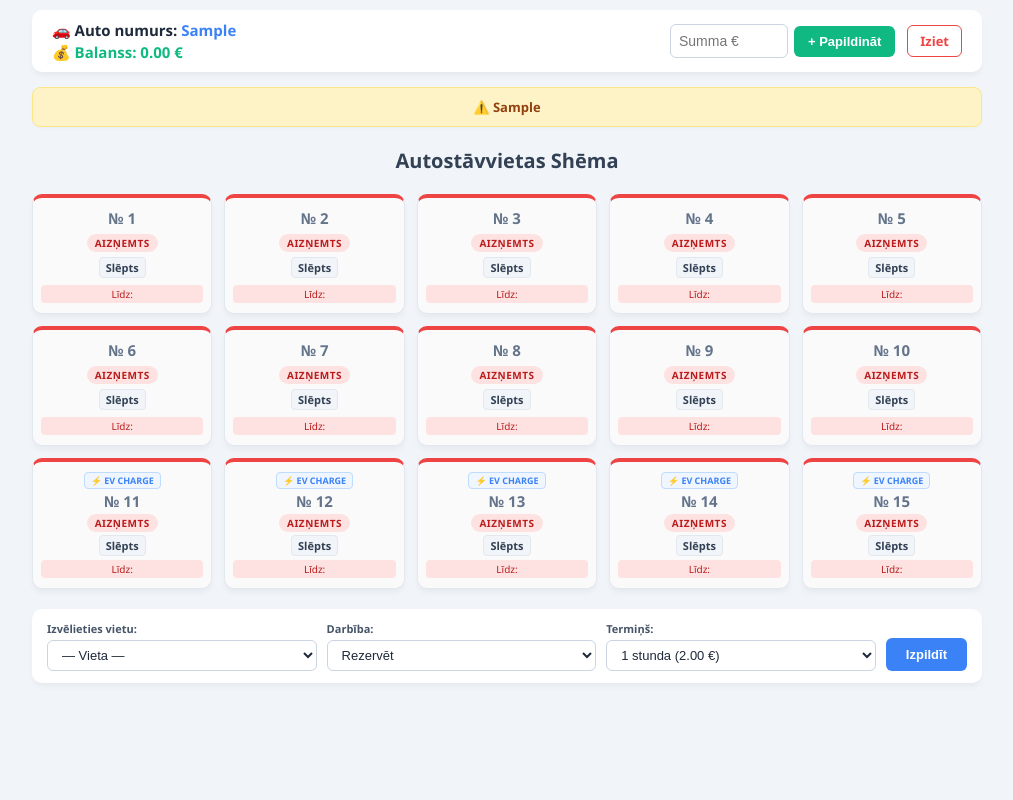
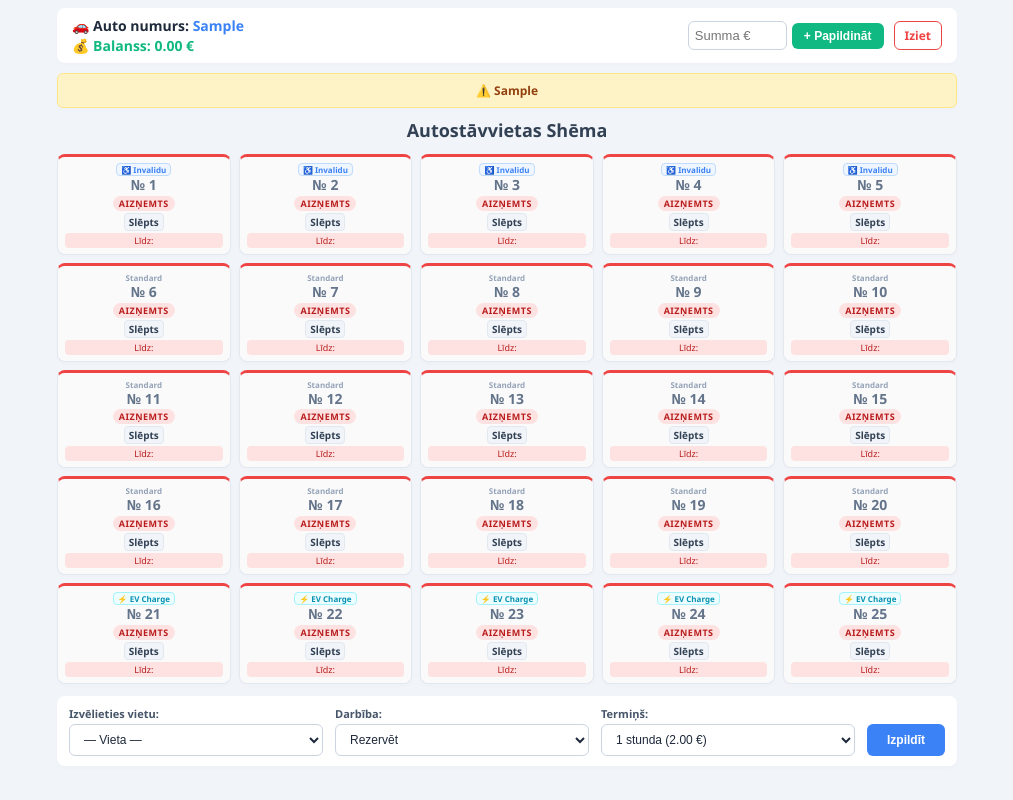
Before and after one commit to serz180385-dev/Mans-proekts, a Flask app: template templates/index.html in a window 1280 px wide. Shown: the whole page, without its empty margins (133-1146 px from the left). Run offline with Flask 3, Linux system fonts and the light colour scheme; the template is opened without the code that fills it: most values are stand-ins (such as "Sample title", 1, 10 or a date in 2020).

Commit message:
feat: expand parking to 25 spots with disabled zone, compact web UI and session bugfix

```diff
--- a/app.py
+++ b/app.py
@@ -141,7 +141,12 @@ def handle_parking():
 
         # Блокировка ДВС-автомобилей на зарядках EV
         if isinstance(target_spot, dict) and target_spot.get("type") == "ev" and not is_user_ev:
-            return redirect('/?msg=Kluda: Vietas no 11 lidz 15 paredzetas tikai Elektroauto!')
+            return redirect('/?msg=Kluda: Vietas no 21 lidz 25 paredzetas tikai Elektroauto!')
+
+        # НОВАЯ БЛОКИРОВКА: Защита мест для инвалидов (1-5 места)
+        is_user_disabled = users[username].get("is_disabled", False)
+        if isinstance(target_spot, dict) and target_spot.get("type") == "disabled" and not is_user_disabled:
+            return redirect('/?msg=Kluda: Vietas no 1 lidz 5 paredzetas tikai cilvekiem ar ipasam vajadzibam!')
 
         current_status = target_spot.get("status", True) if isinstance(target_spot, dict) else target_spot
 
--- a/templates/index.html
+++ b/templates/index.html
@@ -4,82 +4,78 @@
     <meta charset="UTF-8">
     <title>Autostāvvietas Karte</title>
     <style>
-        body { font-family: 'Segoe UI', sans-serif; background: #f1f5f9; margin: 0; padding: 10px 20px; color: #1e293b; font-size: 14px; }
-        .header { display: flex; justify-content: space-between; align-items: center; background: white; padding: 10px 20px; border-radius: 10px; box-shadow: 0 4px 6px -1px rgba(0,0,0,0.05); margin-bottom: 15px; gap: 15px; }
-        .user-info-block { display: flex; flex-direction: column; gap: 2px; }
-        .user-info { font-size: 15px; font-weight: bold; }
-        .balance-info { font-size: 15px; color: #10b981; font-weight: bold; }
+        body { font-family: 'Segoe UI', sans-serif; background: #f1f5f9; margin: 0; padding: 8px 15px; color: #1e293b; font-size: 13px; }
+        .header { display: flex; justify-content: space-between; align-items: center; background: white; padding: 8px 15px; border-radius: 8px; box-shadow: 0 2px 4px rgba(0,0,0,0.02); margin-bottom: 10px; gap: 15px; }
+        .user-info-block { display: flex; flex-direction: column; gap: 1px; }
+        .user-info { font-size: 14px; font-weight: bold; }
+        .balance-info { font-size: 14px; color: #10b981; font-weight: bold; }
 
-        .topup-form { margin: 0; display: flex; gap: 6px; align-items: center; }
-        .btn-topup { background: #10b981; color: white; border: none; padding: 8px 14px; font-size: 13px; font-weight: bold; border-radius: 6px; cursor: pointer; transition: 0.2s; }
+        .topup-form { margin: 0; display: flex; gap: 5px; align-items: center; }
+        .amount-input { width: 85px; padding: 6px; font-size: 13px; border: 1px solid #cbd5e1; border-radius: 6px; outline: none; }
+        .btn-topup { background: #10b981; color: white; border: none; padding: 6px 12px; font-size: 12px; font-weight: bold; border-radius: 6px; cursor: pointer; transition: 0.2s; }
         .btn-topup:hover { background: #059669; }
 
-        .right-controls { display: flex; align-items: center; gap: 12px; }
-        .btn-logout { color: #ef4444; text-decoration: none; border: 1px solid #ef4444; padding: 6px 12px; border-radius: 6px; transition: 0.2s; font-weight: bold; font-size: 13px; }
+        .right-controls { display: flex; align-items: center; gap: 10px; }
+        .btn-logout { color: #ef4444; text-decoration: none; border: 1px solid #ef4444; padding: 5px 10px; border-radius: 6px; transition: 0.2s; font-weight: bold; font-size: 12px; }
         .btn-logout:hover { background: #ef4444; color: white; }
 
-        .main-container { max-width: 950px; margin: 0 auto; }
-        .alert { padding: 10px; border-radius: 8px; text-align: center; margin-bottom: 15px; font-weight: bold; font-size: 13px; box-shadow: 0 2px 4px rgba(0,0,0,0.02); }
+        .main-container { max-width: 900px; margin: 0 auto; }
+        .alert { padding: 8px; border-radius: 6px; text-align: center; margin-bottom: 10px; font-weight: bold; font-size: 12px; box-shadow: 0 2px 4px rgba(0,0,0,0.02); }
         .alert-info { background: #e2e8f0; color: #334155; }
 
-        /* Единая сетка мест */
-        .parking-grid { display: grid; grid-template-columns: repeat(5, 1fr); gap: 12px; margin: 15px 0; }
+        /* Компактная сетка мест (5 в ряд) */
+        .parking-grid { display: grid; grid-template-columns: repeat(5, 1fr); gap: 8px; margin: 10px 0; }
 
-        .spot { background: white; border: 1px solid #e2e8f0; border-radius: 10px; padding: 10px 8px; text-align: center; position: relative; transition: all 0.3s ease; box-shadow: 0 4px 6px -1px rgba(0,0,0,0.05); min-height: 95px; display: flex; flex-direction: column; justify-content: space-between; align-items: center; }
-        .spot:hover { transform: translateY(-2px); box-shadow: 0 6px 10px -3px rgba(0,0,0,0.08); }
+        /* Уменьшили min-height с 105px до 80px и padding с 10px до 6px */
+        .spot { background: white; border: 1px solid #e2e8f0; border-radius: 8px; padding: 6px 5px; text-align: center; position: relative; transition: all 0.2s ease; box-shadow: 0 2px 4px rgba(0,0,0,0.02); min-height: 80px; display: flex; flex-direction: column; justify-content: space-between; align-items: center; box-sizing: border-box; }
+        .spot:hover { transform: translateY(-1px); box-shadow: 0 4px 6px rgba(0,0,0,0.05); }
 
-        .spot.free-spot { border-top: 4px solid #10b981; }
-        .spot.occupied { border-top: 4px solid #ef4444; background: #fafafa; }
+        .spot-num { font-size: 14px; font-weight: bold; color: #64748b; line-height: 1.2; }
 
-        .spot.ev-spot.free-spot { border-top: 4px solid #3b82f6; }
-        .ev-badge { font-size: 9px; font-weight: bold; color: #3b82f6; background: #eff6ff; padding: 1px 6px; border-radius: 4px; border: 1px solid #bfdbfe; margin-bottom: 2px; }
-
-        .spot-num { font-size: 15px; font-weight: bold; color: #64748b; }
-
-        .status-badge { font-size: 10px; font-weight: bold; padding: 2px 8px; border-radius: 20px; text-transform: uppercase; letter-spacing: 0.5px; margin: 3px 0; }
+        .status-badge { font-size: 9px; font-weight: bold; padding: 1px 6px; border-radius: 20px; text-transform: uppercase; letter-spacing: 0.5px; margin: 2px 0; }
         .status-badge.free { background: #dcfce7; color: #15803d; }
         .status-badge.occupied { background: #fee2e2; color: #b91c1c; }
-        .status-badge.ev-free { background: #dbeafe; color: #1d4ed8; }
+        .status-badge.disabled-free { background: #dbeafe; color: #1d4ed8; }
+        .status-badge.ev-free { background: #cffafe; color: #0e7490; }
 
-        .plate-number { font-weight: bold; color: #334155; background: #f1f5f9; padding: 2px 6px; border-radius: 4px; display: inline-block; font-size: 11px; border: 1px solid #e2e8f0; }
-        .time-info { font-size: 10px; color: #b91c1c; background: #fee2e2; border-radius: 4px; padding: 2px 4px; margin-top: 4px; display: block; width: 95%; text-align: center; font-weight: 500; }
+        .plate-number { font-weight: bold; color: #334155; background: #f1f5f9; padding: 1px 4px; border-radius: 4px; display: inline-block; font-size: 10px; border: 1px solid #e2e8f0; }
+        .time-info { font-size: 9px; color: #b91c1c; background: #fee2e2; border-radius: 4px; padding: 1px 2px; margin-top: 2px; display: block; width: 95%; text-align: center; font-weight: 500; }
 
-        /* Компактная резиновая сетка для нижней панели */
+        /* Нижняя панель действий */
         .controls {
             background: white;
-            padding: 12px 15px;
-            border-radius: 10px;
-            box-shadow: 0 4px 6px -1px rgba(0,0,0,0.05);
-            margin-top: 20px;
+            padding: 10px 12px;
+            border-radius: 8px;
+            box-shadow: 0 2px 4px rgba(0,0,0,0.02);
+            margin-top: 12px;
             display: grid;
             grid-template-columns: repeat(3, 1fr) auto;
             align-items: flex-end;
-            gap: 10px;
+            gap: 12px;
             box-sizing: border-box;
             width: 100%;
         }
-        .control-group { display: flex; flex-direction: column; gap: 4px; width: 100%; }
+        .control-group { display: flex; flex-direction: column; gap: 3px; width: 100%; }
         .control-group label { font-size: 11px; font-weight: bold; color: #475569; }
 
-        select, button { padding: 6px 10px; font-size: 13px; border-radius: 6px; border: 1px solid #cbd5e1; background: white; color: #1e293b; outline: none; }
+        select, button { padding: 6px 10px; font-size: 12px; border-radius: 6px; border: 1px solid #cbd5e1; background: white; color: #1e293b; outline: none; box-sizing: border-box; }
         select:focus { border-color: #3b82f6; }
-        select { width: 100%; cursor: pointer; }
+        select { width: 100%; cursor: pointer; height: 32px; }
 
-        /* Кнопка защищена от сжатия и всегда влезет в строку */
         .btn-action {
             background: #3b82f6;
             color: white;
             border: none;
             font-weight: bold;
             cursor: pointer;
-            height: 33px;
+            height: 32px;
             transition: 0.2s;
             padding: 0 20px;
-            margin-top: 0;
             flex-shrink: 0;
             white-space: nowrap;
             display: inline-block;
-            font-size: 13px;
+            font-size: 12px;
+            border-radius: 6px;
         }
         .btn-action:hover { background: #2563eb; }
     </style>
@@ -95,12 +91,11 @@
 
             <div class="right-controls">
                 <form action="/topup" method="POST" class="topup-form">
-                    <input type="number" name="amount" min="1" step="0.5" placeholder="Summa €" required
-                           style="width: 100px; padding: 8px; font-size: 14px; border: 1px solid #cbd5e1; border-radius: 6px; outline: none;">
+                    <input type="number" name="amount" min="1" step="0.5" placeholder="Summa €" required class="amount-input">
                     <button type="submit" class="btn-topup">+ Papildināt</button>
                 </form>
                 {% if is_admin %}
-                    <a href="/admin" style="background: #64748b; color: white; text-decoration: none; padding: 8px 14px; border-radius: 6px; font-weight: bold; font-size: 13px;">⚙️ Admin panelis</a>
+                    <a href="/admin" style="background: #64748b; color: white; text-decoration: none; padding: 6px 12px; border-radius: 6px; font-weight: bold; font-size: 12px;">⚙️ Admin</a>
                 {% endif %}
                 <a href="/logout" class="btn-logout">Iziet</a>
             </div>
@@ -116,45 +111,69 @@
             </div>
         {% endif %}
 
-        <h3 style="text-align: center; color: #334155; margin-bottom: 20px; font-size: 20px;">Autostāvvietas Shēma</h3>
+        <h3 style="text-align: center; color: #334155; margin-bottom: 12px; font-size: 18px; margin-top: 5px;">Autostāvvietas Shēma</h3>
 
-        <!-- Единая сетка мест -->
+        <!-- Единая сетка мест (25 мест) -->
         <div class="parking-grid">
-            {% for i in range(1, 11) %}
+            {% for i in range(1, 26) %}
                 {% set i_str = i|string %}
                 {% set spot_data = spots[i_str] %}
-                {% set status = spot_data.status if spot_data is mapping else spot_data %}
+
+                {% if spot_data is mapping %}
+                    {% set status = spot_data.get('status', true) %}
+                {% else %}
+                    {% set status = spot_data %}
+                {% endif %}
+
+                {# Жесткое разделение зон #}
+                {% if i <= 5 %}
+                    {% set spot_type = 'disabled' %}
+                {% elif i >= 21 %}
+                    {% set spot_type = 'ev' %}
+                {% else %}
+                    {% set spot_type = 'regular' %}
+                {% endif %}
+
                 {% set is_free = status == true or status is sameas true %}
-                <div class="spot {% if is_free %}free-spot{% else %}occupied{% endif %}">
+
+                {# Определение инлайн-стилей для рамок и фона карточек #}
+                {% if not is_free %}
+                    {% set inline_style = "border-top: 3px solid #ef4444; background: #fafafa;" %}
+                {% else %}
+                    {% if spot_type == 'disabled' %}
+                        {% set inline_style = "border-top: 3px solid #3b82f6; background: #f0f6ff;" %}
+                    {% elif spot_type == 'ev' %}
+                        {% set inline_style = "border-top: 3px solid #06b6d4; background: #f0fdfa;" %}
+                    {% else %}
+                        {% set inline_style = "border-top: 3px solid #10b981; background: white;" %}
+                    {% endif %}
+                {% endif %}
+
+                <div class="spot" style="{{ inline_style }}">
+                    <!-- Индикатор типа зоны -->
+                    {% if spot_type == 'disabled' %}
+                        <div style="font-size: 8px; font-weight: bold; color: #3b82f6; background: #eff6ff; padding: 0px 4px; border-radius: 4px; border: 1px solid #bfdbfe; margin-bottom: 1px;">♿ Invalidu</div>
+                    {% elif spot_type == 'ev' %}
+                        <div style="font-size: 8px; font-weight: bold; color: #0891b2; background: #ecfeff; padding: 0px 4px; border-radius: 4px; border: 1px solid #a5f3fc; margin-bottom: 1px;">⚡ EV Charge</div>
+                    {% else %}
+                        <div style="font-size: 8px; color: #94a3b8; margin-bottom: 1px; font-weight: bold;">Standard</div>
+                    {% endif %}
+
                     <div class="spot-num">№ {{ i }}</div>
-                    <div class="status-badge {% if is_free %}free{% else %}occupied{% endif %}">
+
+                    <div class="status-badge
+                        {% if is_free %}
+                            {% if spot_type == 'disabled' %}disabled-free
+                            {% elif spot_type == 'ev' %}ev-free
+                            {% else %}free{% endif %}
+                        {% else %}occupied{% endif %}">
                         {% if is_free %}Brīvs{% else %}Aizņemts{% endif %}
                     </div>
+
                     <div class="plate-number">
                         {% if is_free %}—{% else %}{% if status.plate == current_plate %}{{ status.plate }}{% else %}Slēpts{% endif %}{% endif %}
                     </div>
-                    {% if not is_free %}
-                        <div class="time-info">
-                            Līdz: {% if ' ' in status.ends_at %}{{ status.ends_at.split(' ')[1] }}{% else %}{{ status.ends_at }}{% endif %}
-                        </div>
-                    {% endif %}
-                </div>
-            {% endfor %}
 
-            {% for i in range(11, 16) %}
-                {% set i_str = i|string %}
-                {% set spot_data = spots[i_str] %}
-                {% set status = spot_data.status if spot_data is mapping else spot_data %}
-                {% set is_free = status == true or status is sameas true %}
-                <div class="spot ev-spot {% if is_free %}free-spot{% else %}occupied{% endif %}">
-                    <div class="ev-badge">⚡ EV CHARGE</div>
-                    <div class="spot-num">№ {{ i }}</div>
-                    <div class="status-badge {% if is_free %}ev-free{% else %}occupied{% endif %}">
-                        {% if is_free %}Brīvs{% else %}Aizņemts{% endif %}
-                    </div>
-                    <div class="plate-number">
-                        {% if is_free %}—{% else %}{% if status.plate == current_plate %}{{ status.plate }}{% else %}Slēpts{% endif %}{% endif %}
-                    </div>
                     {% if not is_free %}
                         <div class="time-info">
                             Līdz: {% if ' ' in status.ends_at %}{{ status.ends_at.split(' ')[1] }}{% else %}{{ status.ends_at }}{% endif %}
@@ -164,18 +183,26 @@
             {% endfor %}
         </div>
 
-         <!-- Кнопка и меню в один ряд -->
-        <form action="/" method="POST" class="controls">
+        <!-- Компактная нижняя панель управления бронированием -->
+        <div class="controls">
+            <form action="/" method="POST" style="display: contents;">
+                <!-- Выбор места -->
                 <div class="control-group">
                     <label>Izvēlieties vietu:</label>
                     <select name="spot_number" required>
-                    <option value="" disabled selected>— Vieta —</option>
-                    {% for i in range(1, 16) %}
-                        <option value="{{ i }}">Vieta №{{ i }} {% if i >= 11 %}(EV Uzlāde){% endif %}</option>
+                        <option value="" selected disabled>&mdash; Vieta &mdash;</option>
+                        {% for i in range(1, 26) %}
+                            <option value="{{ i }}">
+                                № {{ i }}
+                                {% if i <= 5 %}(♿ Invalidu)
+                                {% elif i > 20 %}(⚡ EV)
+                                {% endif %}
+                            </option>
                         {% endfor %}
                     </select>
                 </div>
 
+                <!-- Выбор действия -->
                 <div class="control-group">
                     <label>Darbība:</label>
                     <select name="action" required>
@@ -184,51 +211,22 @@
                     </select>
                 </div>
 
+                <!-- Выбор времени -->
                 <div class="control-group">
                     <label>Termiņš:</label>
                     <select name="duration">
-                    <option value="1">1 stunda (2.00 €)</option>
+                        <option value="1" selected>1 stunda (2.00 €)</option>
                         <option value="2">2 stundas (4.00 €)</option>
-                    <option value="3">3 stundas (6.00 €)</option>
                         <option value="4">4 stundas (8.00 €)</option>
                         <option value="8">8 stundas (16.00 €)</option>
                         <option value="24">24 stundas (48.00 €)</option>
                     </select>
                 </div>
 
+                <!-- Кнопка отправки -->
                 <button type="submit" class="btn-action">Izpildīt</button>
             </form>
         </div>
-
-    <script>
-        document.addEventListener("DOMContentLoaded", function() {
-            const actionSelect = document.querySelector('select[name="action"]');
-            const durationSelect = document.querySelector('select[name="duration"]');
-            if (actionSelect && durationSelect) {
-                function toggleDuration() {
-                    if (actionSelect.value === 'free') {
-                        durationSelect.disabled = true;
-                        durationSelect.style.backgroundColor = '#e2e8f0';
-                        durationSelect.style.cursor = 'not-allowed';
-                    } else {
-                        durationSelect.disabled = false;
-                        durationSelect.style.backgroundColor = '#ffffff';
-                        durationSelect.style.cursor = 'pointer';
-                    }
-                }
-                actionSelect.addEventListener('change', toggleDuration);
-                toggleDuration();
-            }
-
-            const alertBox = document.querySelector('.alert-info');
-            if (alertBox) {
-                setTimeout(function() {
-                    alertBox.style.transition = "opacity 0.8s ease, margin 0.8s ease, padding 0.8s ease, height 0.8s ease";
-                    alertBox.style.opacity = "0";
-                    setTimeout(function() { alertBox.style.display = "none"; }, 800);
-                }, 5000);
-            }
-        });
-    </script>
+    </div>
 </body>
 </html>
```
Also changed, not shown: parking.py (+69 -17 lines). Lines whose indentation alone changed are shown as unchanged.
